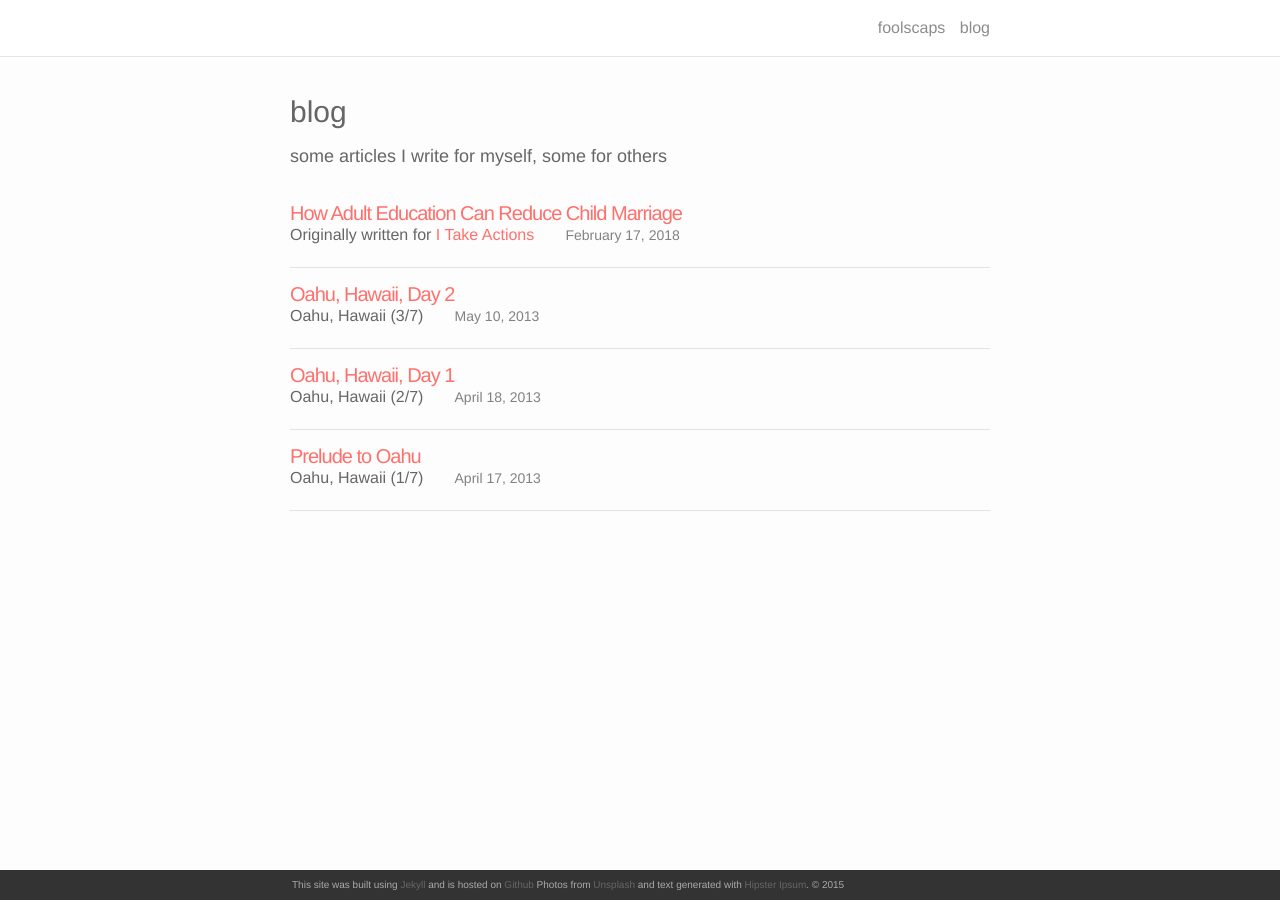
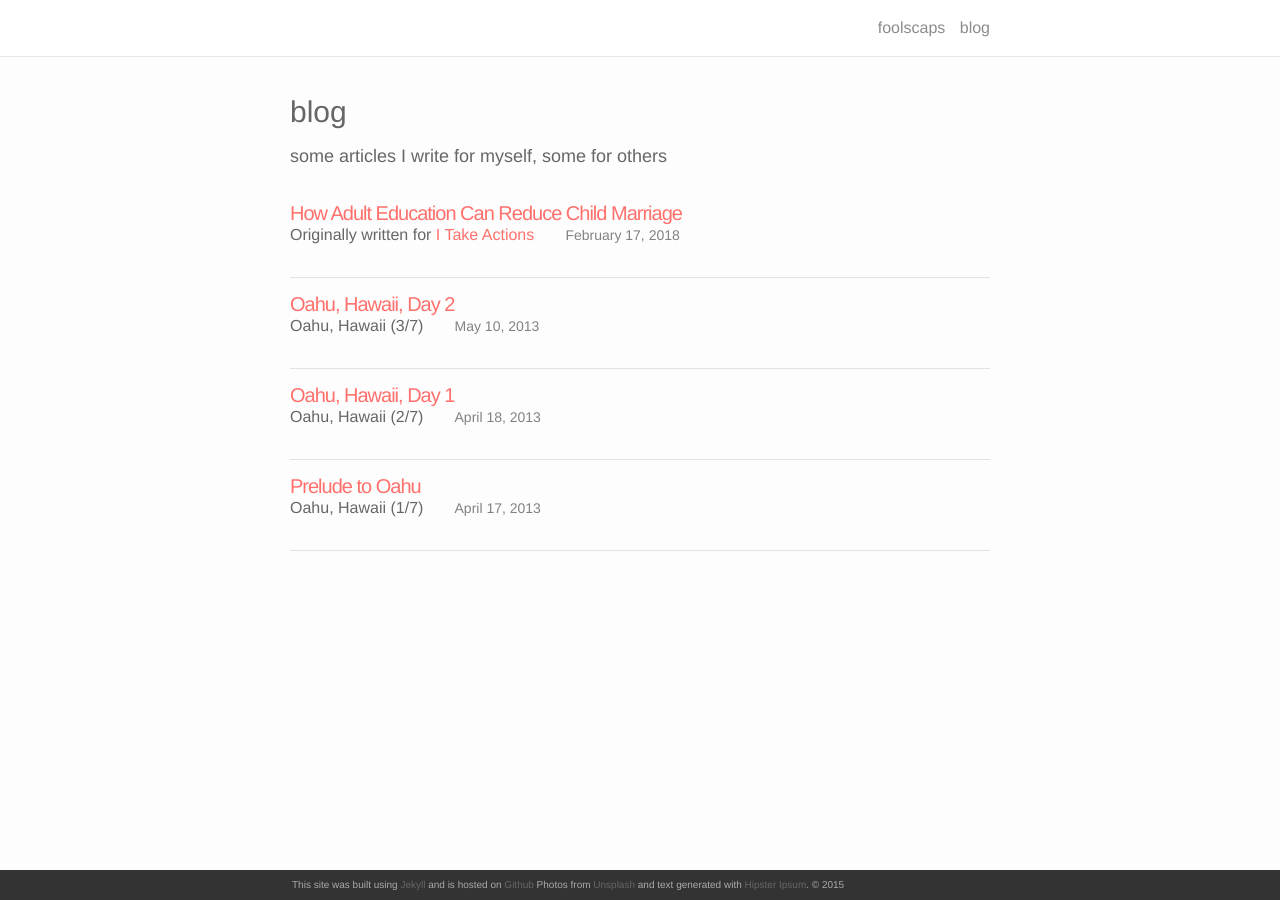
Before and after one commit to foolscaps/foolscaps.github.io, a Jekyll site: the page built from blog.md, in a window 1280 px wide. Built offline with Jekyll 4.4.1, drawn with Linux system fonts in a browser that asks for light colours; nearby versions of some CDN libraries.

Commit message:
Update _base.scss

```diff
--- a/_sass/_base.scss
+++ b/_sass/_base.scss
@@ -79,7 +79,7 @@ hr{
     height: 0;
     border-top: 1px solid rgba(0, 0, 0, 0.1);
     border-bottom: 1px solid rgba(255, 255, 255, 0.3);
-    margin-top: $vertical-spacing-unit;
+    margin-top: $vertical-spacing-unit * 1.5;
 }
 
 
```
